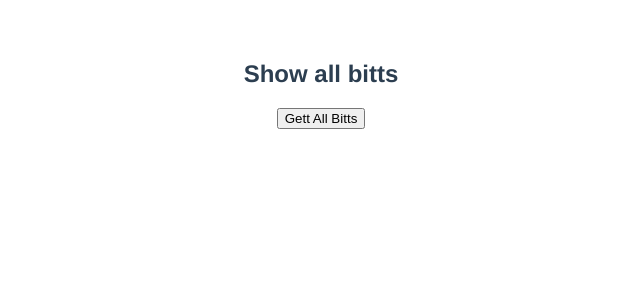
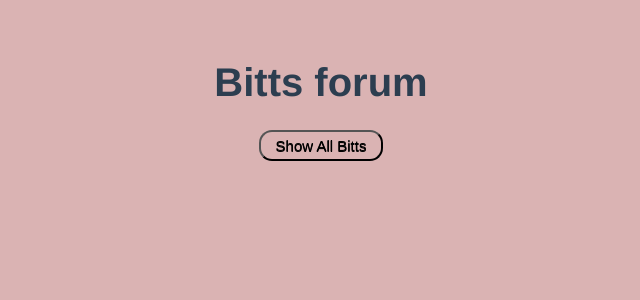
Before and after one commit to blaz-k/bitter-vue-js, a Vue app: page / in a window 1280 px wide. Shown: the top 300 px of the page, without its empty margins (319-959 px from the left). Built offline with nearby package versions, Linux system fonts and the light colour scheme.

Commit message:
added some css styling

```diff
--- a/src/App.vue
+++ b/src/App.vue
@@ -2,7 +2,6 @@
   <div id="app">
     <main>
       <AllBitts />
-
     </main>
   </div>
 </template>
@@ -19,11 +18,16 @@ export default {
 </script>
 
 <style>
+* {
+  background-color: rgb(218, 179, 179);
+  margin: 0;
+  padding: 0;
+
+}
 #app {
   font-family: Avenir, Helvetica, Arial, sans-serif;
   -webkit-font-smoothing: antialiased;
   -moz-osx-font-smoothing: grayscale;
-  text-align: center;
   color: #2c3e50;
   margin-top: 60px;
 }
--- a/src/components/AllBitts.vue
+++ b/src/components/AllBitts.vue
@@ -1,16 +1,21 @@
 <template>
   <div>
-    <h2>Show all bitts</h2>
-    <button @click="getAllBitts">Gett All Bitts</button>
+    <h2>Bitts forum</h2>
+    <button @click="getAllBitts">Show All Bitts</button>
     <div v-bind:key="bitt.id" v-for="bitt in bitts">
       <div class="all-bits">
         <div class="information">
+          <!--
           <div class="created">
+            {{ bitt.created}}
+          </div>-->
+          <div class="username">
             {{ bitt.username }}
           </div>
-          <div class="username"></div>
         </div>
-        <div class="bitt-text"></div>
+        <div class="text">
+          {{ bitt.text }}
+        </div>
       </div>
     </div>
   </div>
@@ -38,4 +43,40 @@ export default {
 </script>
 
 <style scoped>
+.information {
+  text-align: left;
+  margin-top: 40px;
+}
+
+.information .username {
+  padding: 5px 1px;
+  font-size: 22px;
+  font-weight: 700;
+  color: rgb(189, 8, 8);
+}
+
+.text {
+  display: inline-block;
+  padding: 5px 15px;
+  font-size: 18px;
+  font-weight: 500;
+  background-color: rgba(189, 165, 165, 0.733);
+  border-radius: 13px;
+  margin: 8px 0px;
+}
+button {
+  display: flex;
+  margin: auto;
+  margin-top: 50px;
+  border-radius: 13px;
+  padding: 5px 15px;
+  text-shadow: 0px 1px;
+  font-size: 15px;
+}
+
+h2 {
+  font-size: 40px;
+  height: 20px;
+  text-align: center;
+}
 </style>
```
